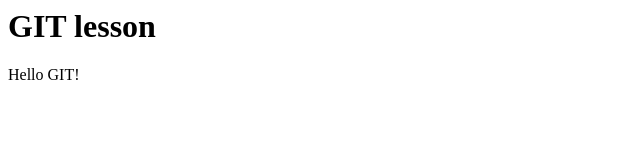
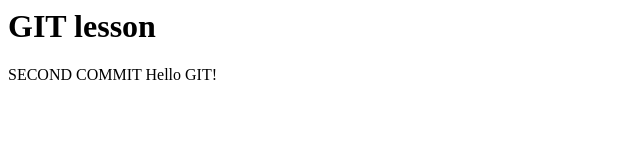
Before and after one commit to masdev/site, a plain HTML site: page index.html in a window 1280 px wide. Shown: the whole page, without its empty margins (0-640 px from the left). Drawn offline with Linux system fonts and the light colour scheme.

Commit message:
second commit

```diff
--- a/index.html
+++ b/index.html
@@ -1,6 +1,7 @@
 <html>
 <body>
 <h1>GIT lesson</h1>
+SECOND COMMIT
 Hello GIT!
 </body>
 </html>
```
